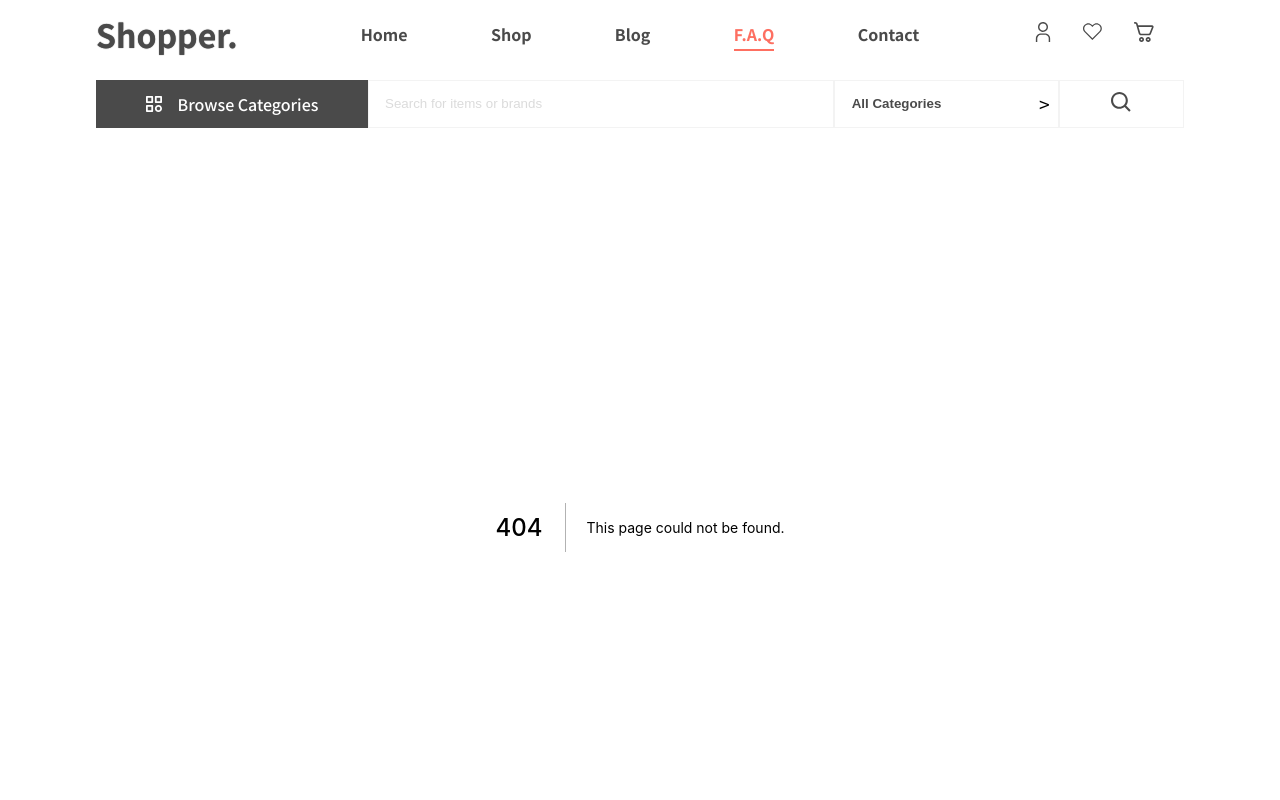
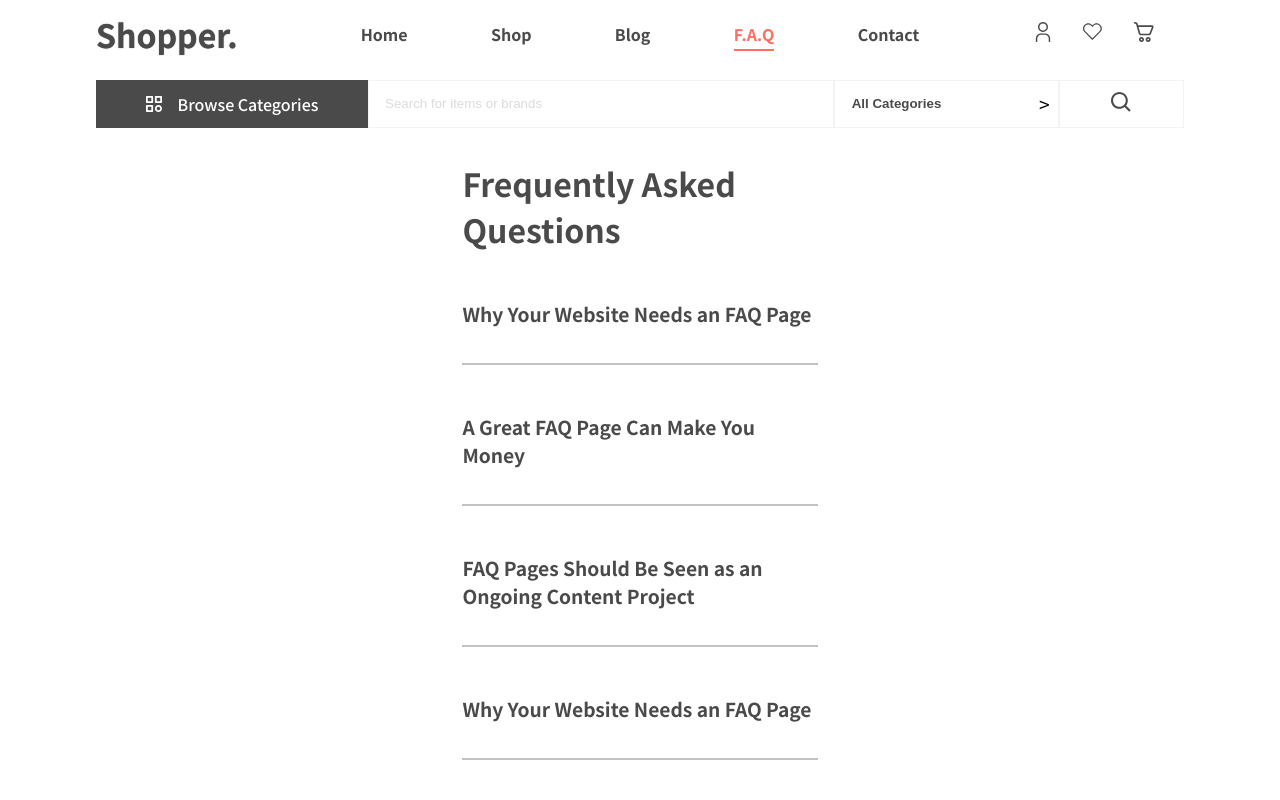
Before and after one commit to Ahd-3hd/next-ecommerce-ts, a Next.js app: page /faq in a window 1280 px wide. Before the commit this address had no page. Shown: the top 800 px of the page. Built offline with nearby package versions, Linux system fonts and the light colour scheme.

Commit message:
create FAQ page

```diff
--- /dev/null
+++ b/dummy/dummyFaq.json
@@ -0,0 +1,32 @@
+[
+  {
+    "id": 0,
+    "title": "Why Your Website Needs an FAQ Page",
+    "text": "Lorem ipsum dolor sit amet, consectetur adipiscing elit, sed do eiusmod tempor incididunt ut labore et dolore magna aliqua. Ut enim ad minim veniam, quis nostrud exercitation ullamco laboris nisi ut aliquip ex ea commodo consequat. Duis aute irure dolor in reprehenderit in voluptate velit esse cillum dolore eu fugiat nulla pariatur. Excepteur sint occaecat cupidatat non proident, sunt in culpa qui officia deserunt mollit anim id est laborum."
+  },
+  {
+    "id": 1,
+    "title": "A Great FAQ Page Can Make You Money",
+    "text": "Lorem ipsum dolor sit amet, consectetur adipiscing elit, sed do eiusmod tempor incididunt ut labore et dolore magna aliqua. Ut enim ad minim veniam, quis nostrud exercitation ullamco laboris nisi ut aliquip ex ea commodo consequat. Duis aute irure dolor in reprehenderit in voluptate velit esse cillum dolore eu fugiat nulla pariatur. Excepteur sint occaecat cupidatat non proident, sunt in culpa qui officia deserunt mollit anim id est laborum."
+  },
+  {
+    "id": 2,
+    "title": "FAQ Pages Should Be Seen as an Ongoing Content Project",
+    "text": "Lorem ipsum dolor sit amet, consectetur adipiscing elit, sed do eiusmod tempor incididunt ut labore et dolore magna aliqua. Ut enim ad minim veniam, quis nostrud exercitation ullamco laboris nisi ut aliquip ex ea commodo consequat. Duis aute irure dolor in reprehenderit in voluptate velit esse cillum dolore eu fugiat nulla pariatur. Excepteur sint occaecat cupidatat non proident, sunt in culpa qui officia deserunt mollit anim id est laborum."
+  },
+  {
+    "id": 3,
+    "title": "Why Your Website Needs an FAQ Page",
+    "text": "Lorem ipsum dolor sit amet, consectetur adipiscing elit, sed do eiusmod tempor incididunt ut labore et dolore magna aliqua. Ut enim ad minim veniam, quis nostrud exercitation ullamco laboris nisi ut aliquip ex ea commodo consequat. Duis aute irure dolor in reprehenderit in voluptate velit esse cillum dolore eu fugiat nulla pariatur. Excepteur sint occaecat cupidatat non proident, sunt in culpa qui officia deserunt mollit anim id est laborum."
+  },
+  {
+    "id": 4,
+    "title": "A Great FAQ Page Can Make You Money",
+    "text": "Lorem ipsum dolor sit amet, consectetur adipiscing elit, sed do eiusmod tempor incididunt ut labore et dolore magna aliqua. Ut enim ad minim veniam, quis nostrud exercitation ullamco laboris nisi ut aliquip ex ea commodo consequat. Duis aute irure dolor in reprehenderit in voluptate velit esse cillum dolore eu fugiat nulla pariatur. Excepteur sint occaecat cupidatat non proident, sunt in culpa qui officia deserunt mollit anim id est laborum."
+  },
+  {
+    "id": 5,
+    "title": "FAQ Pages Should Be Seen as an Ongoing Content Project",
+    "text": "Lorem ipsum dolor sit amet, consectetur adipiscing elit, sed do eiusmod tempor incididunt ut labore et dolore magna aliqua. Ut enim ad minim veniam, quis nostrud exercitation ullamco laboris nisi ut aliquip ex ea commodo consequat. Duis aute irure dolor in reprehenderit in voluptate velit esse cillum dolore eu fugiat nulla pariatur. Excepteur sint occaecat cupidatat non proident, sunt in culpa qui officia deserunt mollit anim id est laborum."
+  }
+]
--- /dev/null
+++ b/pages/faq/index.tsx
@@ -0,0 +1,50 @@
+import Head from "next/head";
+import { useState } from "react";
+import {
+  Wrapper,
+  FaqContainer,
+  FaqQuestion,
+  FaqAnswer,
+  Title,
+  Container,
+} from "../../styles/Faq.style";
+import dummyFaq from "../../dummy/dummyFaq.json";
+
+const Faq = () => {
+  const [activeFaqs, setActiveFaqs] = useState([]);
+  const handleExpand = (id) => {
+    if (activeFaqs.includes(id)) {
+      setActiveFaqs((prevState) => {
+        return prevState.filter((i) => i !== id);
+      });
+    } else {
+      setActiveFaqs((prevState) => {
+        return [...prevState, id];
+      });
+    }
+  };
+  return (
+    <>
+      <Head>
+        <title>F.A.Q</title>
+      </Head>
+      <Wrapper>
+        <Title>Frequently Asked Questions</Title>
+        <Container>
+          {dummyFaq.map((entry) => (
+            <FaqContainer key={entry.id}>
+              <FaqQuestion onClick={() => handleExpand(entry.id)}>
+                {entry.title}
+              </FaqQuestion>
+              <FaqAnswer isToggled={activeFaqs.includes(entry.id)}>
+                {entry.text}
+              </FaqAnswer>
+            </FaqContainer>
+          ))}
+        </Container>
+      </Wrapper>
+    </>
+  );
+};
+
+export default Faq;
--- /dev/null
+++ b/styles/Faq.style.tsx
@@ -0,0 +1,23 @@
+import styled from "styled-components";
+
+export const Wrapper = styled.div`
+  color: ${({ theme: { colors } }) => colors.primary};
+  max-width: 40ch;
+  margin: 2rem auto;
+`;
+export const Title = styled.h1``;
+export const Container = styled.div``;
+export const FaqContainer = styled.div`
+  border-bottom: 2px solid ${({ theme: { colors } }) => `${colors.primary}55`};
+  margin: 3rem 0;
+`;
+export const FaqQuestion = styled.p`
+  font-weight: bold;
+  font-size: 1.2rem;
+  cursor: pointer;
+`;
+export const FaqAnswer = styled.p<{ isToggled: boolean }>`
+  height: ${({ isToggled }) => (isToggled ? "300px" : "0")};
+  overflow: hidden;
+  transition: height 0.3s ease-in-out;
+`;
```
